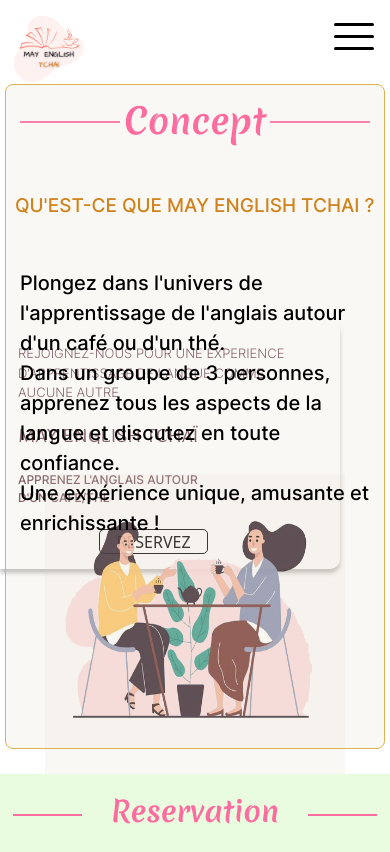
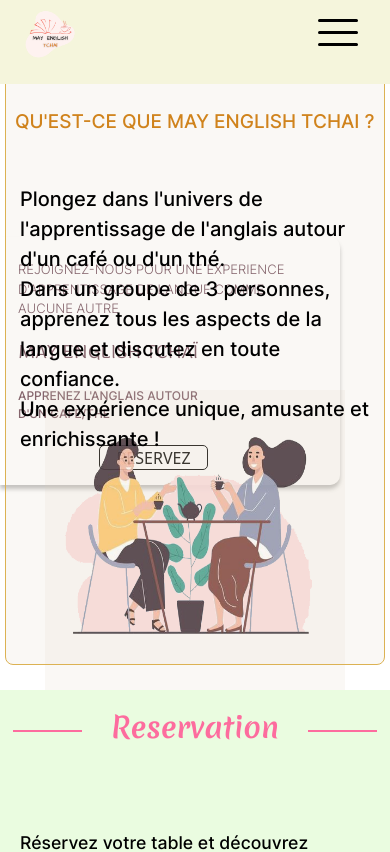
Before and after one commit to may-english-tchai/web-app, a React (Vite) app: page / in a window 390 px wide. Shown: the top 852 px of the page. Built offline with nearby package versions, Linux system fonts and the light colour scheme; no server answers.

Commit message:
nav-active recentré parfaitement

```diff
--- a/src/assets/styles/header.scss
+++ b/src/assets/styles/header.scss
@@ -45,7 +45,8 @@
 
 .nav-active {
     position: relative;
-
+    display: flex;
+    justify-content: center;
 
     &::after {
         content: "";
@@ -57,8 +58,8 @@
         border-radius: 10px;
         bottom: 0px;
         top: 4.1rem;
-        left: 50%;
-        transform: translateX(-50%);
+
+        transform: translateX(0);
         -webkit-animation: anim 0.3s ease forwards;
         animation: anim 0.6s ease forwards;
 
@@ -95,6 +96,9 @@
         z-index: 2;
         position: relative;
         height:  10vh;
+        background-color: beige;
+        position: fixed;
+        overflow: hidden;
     }
 
     .navbar_logo{
@@ -108,7 +112,9 @@
     }
 
     #logoImage{
-        width: 100px;
+        width: 70px;
+        position: fixed;
+        left: 1rem;
     }
 
     .navbar_links{
@@ -120,27 +126,28 @@
         right:-100vw ;
         width: 0;
         bottom: 0;
-
         background-color: white;
         visibility: hidden;
         transition: all .8s ease-in-out;
         z-index: 1;
     }
 
+
+
     .nav-active {
-        position: relative;
+
 
 
         &::after {
             content: "";
             height: 2px;
-            width: 0;
+            align-items: center;
             margin: 2vh;
             background: $color-2;
-            position: absolute;
+
             border-radius: 10px;
             bottom: 0px;
-            left: 8.6vh;
+            max-width: 110px;
 
             @-webkit-keyframes anim {
                 to {
@@ -194,8 +201,8 @@
     .navbar_burger{
         display: block;
         position: fixed;
-        top: 1rem;
-        right: 1rem;
+        top: 0.8rem;
+        right: 2rem;
     }
 
     .navbar_burger:hover{
```
